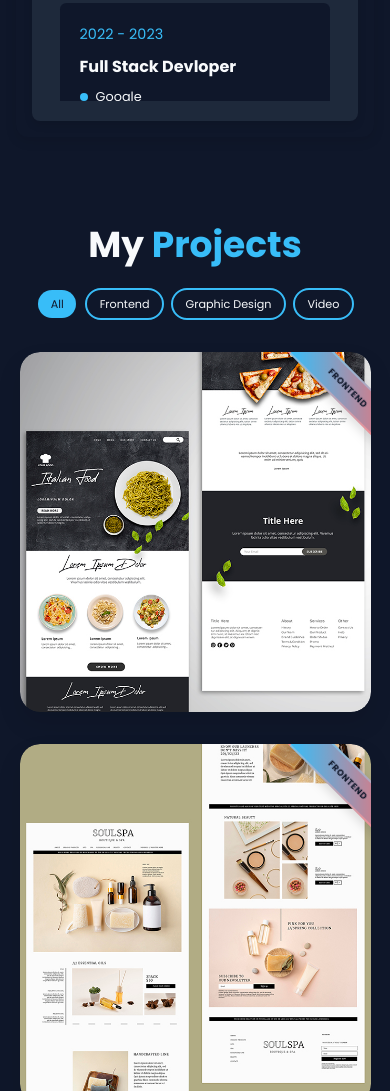
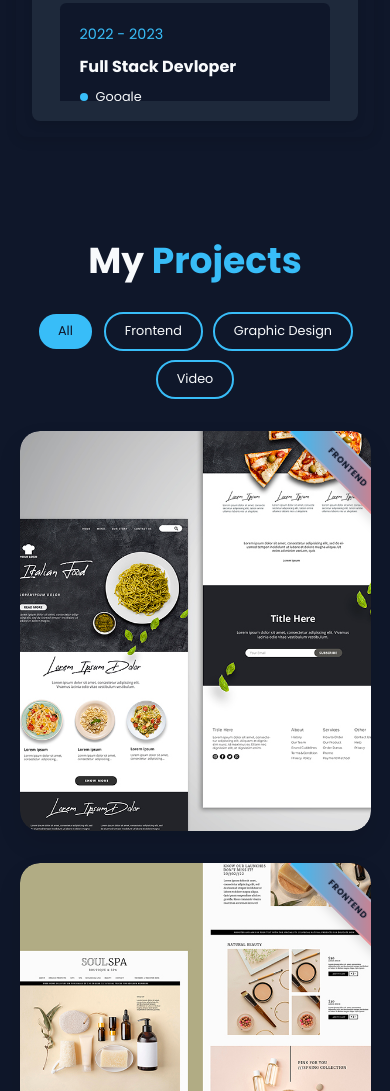
Before and after one commit to Alaa-Alaa-Alaa/portfolio1, a plain HTML site: page index.html in a window 390 px wide. Shown: the part 2882-3973 px from the top of the page. Drawn offline with nearby package versions, Linux system fonts and the light colour scheme.

Commit message:
Update style.css

```diff
--- a/css/style.css
+++ b/css/style.css
@@ -1,5 +1,6 @@
 @import url('https://fonts.googleapis.com/css2?family=Poppins:wght@400;500;700&display=swap');
 
+/* Reset & Global Styles */
 * {
   margin: 0;
   padding: 0;
@@ -17,7 +18,6 @@
   --main-color: #38bdf8;        /* أزرق سماوي زاهي كـ لون رئيسي */
   --white-color: #f8fafc;       /* أبيض نقي مائل للأزرق لراحة العين */
 }
-
 
 html {
   font-size: 51%;
@@ -81,7 +81,7 @@ section {
   background: var(--bg-color);
 }
 
-/* Home */
+/* Home Section */
 .home {
   display: flex;
   justify-content: center;
@@ -154,7 +154,7 @@ section {
   box-shadow: none;
 }
 
-
+/* Heading */
 .heading {
   font-size: 4.5rem;
   text-align: center;
@@ -182,17 +182,15 @@ section {
   text-align: center;
   border-radius: 15px;
   transition: all 0.4s ease-in-out;
+  border: 0.2rem solid var(--second-bg-color);
+  border-radius: 1rem;
 }
 
-.services-container .services-box {
-  border: 0.2rem solid var(--second-bg-color);
-  border-radius: 1rem;
-  transition: 0.5s;
-}
-
-.services-container .services-box:hover {
+.services-box:hover {
   border-color: var(--main-color);
   transform: scale(1.02);
+  translate: translateY(-8px);
+  box-shadow: 0 15px 40px rgba(0, 0, 0, 0.15);
 }
 
 .services-box::before {
@@ -214,11 +212,6 @@ section {
   top: -70%;
   left: -40%;
   opacity: 0.3;
-}
-
-.services-box:hover {
-  transform: translateY(-8px);
-  box-shadow: 0 15px 40px rgba(0, 0, 0, 0.15);
 }
 
 .services-box .icon {
@@ -304,7 +297,6 @@ section {
   width: 100%;
   height: 5rem;
   background: var(--main-color);
-  border: none;
   font-size: 1.6rem;
   color: var(--white-color);
   font-weight: 600;
@@ -472,15 +464,10 @@ section {
 }
 
 /* Portfolio */
-/* تنسيق قسم البورتفوليو */
-/* ------------------------------ */
-/*      تنسيقات المحفظة           */
-/* ------------------------------ */
 .portfolio {
   --card-height: 400px;
   --card-mobile-height: 300px;
   --filter-btn-height: 4.8rem;
-
   padding: 10rem 5% 4rem;
   background: var(--bg-color);
 }
@@ -492,9 +479,7 @@ section {
   margin-top: 4rem;
 }
 
-/* ------------------------------ */
-/*       قائمة التصفية            */
-/* ------------------------------ */
+/* Filter Menu */
 .filter-menu {
   display: flex;
   justify-content: center;
@@ -547,9 +532,7 @@ section {
   transform: scaleX(1);
 }
 
-/* ------------------------------ */
-/*           البطاقات            */
-/* ------------------------------ */
+/* Cards */
 .card {
   position: relative;
   height: var(--card-height);
@@ -607,9 +590,7 @@ section {
   justify-content: space-between;
 }
 
-/* ------------------------------ */
-/*        شارة المشروع           */
-/* ------------------------------ */
+/* Project Badge */
 .project-badge {
   position: absolute;
   top: 20px;
@@ -639,7 +620,6 @@ section {
   top: 18px;
 }
 
-/* تأثير دخول الشارة */
 @keyframes badgeEntrance {
   from {
     transform: rotate(45deg) translateX(100%);
@@ -656,9 +636,7 @@ section {
   animation-delay: 0.3s;
 }
 
-/* ------------------------------ */
-/*        تفاصيل المشروع         */
-/* ------------------------------ */
+/* Project Details */
 .project-details {
   display: flex;
   flex-direction: column;
@@ -764,9 +742,7 @@ section {
   color: var(--main-color);
 }
 
-/* ------------------------------ */
-/*          تقنيات المشروع        */
-/* ------------------------------ */
+/* Tech Stack */
 .tech-stack {
   display: flex;
   flex-wrap: wrap;
@@ -795,9 +771,7 @@ section {
   font-weight: 500;
 }
 
-/* ------------------------------ */
-/*         روابط المشروع         */
-/* ------------------------------ */
+/* Project Links */
 .project-links {
   display: flex;
   gap: 1.6rem;
@@ -839,9 +813,7 @@ section {
   transform: translateX(3px);
 }
 
-/* ------------------------------ */
-/*         تأثيرات الدخول         */
-/* ------------------------------ */
+/* Project Entrance Animation */
 @keyframes projectEntrance {
   from {
     opacity: 0;
@@ -858,104 +830,7 @@ section {
   animation-delay: calc(var(--index) * 0.1s);
 }
 
-/* ------------------------------ */
-/*          التجاوب               */
-/* ------------------------------ */
-@media (min-width: 1200px) {
-  .card {
-    --card-height: 420px;
-  }
-
-  .card-front img {
-    object-fit: contain;
-    padding: 20px;
-    background: var(--second-bg-color);
-  }
-}
-
-@media (max-width: 768px) {
-  .portfolio {
-    --card-height: var(--card-mobile-height);
-    padding: 8rem 5% 3rem;
-  }
-
-  .filter-menu {
-    gap: 0.8rem;
-    margin: 2rem 0;
-  }
-
-  .filter-btn {
-    height: 4rem;
-    padding: 0 1.6rem;
-    font-size: 1.4rem;
-  }
-
-  .card {
-    --card-height: 400px;
-  }
-
-  .card-back {
-    padding: 1.6rem;
-  }
-
-  .project-title {
-    font-size: 1.6rem;
-  }
-
-  .project-description {
-    font-size: 1rem;
-  }
-
-  .tech-item {
-    padding: 0.4rem 0.8rem;
-    font-size: 0.9rem;
-  }
-
-  .project-links a {
-    padding: 1rem 1.5rem;
-    font-size: 1.1rem;
-  }
-
-  .project-links a i {
-    font-size: 1.2rem;
-  }
-
-  .project-links {
-    flex-direction: column;
-    gap: 1rem;
-  }
-
-  .project-links a {
-    width: 100%;
-    justify-content: center;
-  }
-}
-
-@media (max-width: 480px) {
-  .portfolio-grid {
-    grid-template-columns: 1fr;
-  }
-
-  .card {
-    --card-height: 360px;
-  }
-
-  .project-content {
-    overflow-y: visible;
-    min-height: auto;
-  }
-
-  .project-links {
-    gap: 0.8rem;
-  }
-
-  .project-links a {
-    padding: 0.8rem 1rem;
-    font-size: 1rem;
-  }
-}
-
-/* Updated Contact Section */
+/* Contact Section */
 .contact-container {
   display: grid;
   grid-template-columns: 1fr;
@@ -978,7 +853,7 @@ section {
 
 .field-box {
   display: grid;
-  grid-template-columns: repeat(2, 1fr);
+  grid-template-columns: 1fr;
   gap: 1.5rem;
 }
 
@@ -1028,7 +903,6 @@ section {
 }
 
 /* Footer */
-/* تصميم فوتر بسيط وعصري باستخدام ألوان الموقع بحجم أقل ومسافات محسّنة */
 .site-footer {
   background-color: var(--bg-color);
   color: var(--white-color);
@@ -1054,7 +928,7 @@ section {
 
 .footer-column h3 {
   margin-bottom: 0.8rem;
-  font-size: 2rem;                      /* حجم العنوان تم تقليله قليلاً */
+  font-size: 2rem;
   border-bottom: 2px solid var(--main-color);
   padding-bottom: 0.4rem;
 }
@@ -1062,7 +936,7 @@ section {
 .footer-column p {
   margin-bottom: 1rem;
   line-height: 1.5;
-  font-size: 1.6rem;                    /* حجم النص تم تقليله قليلاً */
+  font-size: 1.6rem;
 }
 
 .footer-column ul {
@@ -1073,7 +947,7 @@ section {
 
 .footer-column ul li {
   margin-bottom: 0.8rem;
-  font-size: 1.6rem;                    /* تقليل حجم عناصر القائمة */
+  font-size: 1.6rem;
 }
 
 .footer-column ul li i {
@@ -1092,7 +966,7 @@ section {
   color: var(--main-color);
 }
 
-/* نموذج الاشتراك */
+/* Subscribe Form */
 .subscribe-form {
   display: flex;
   gap: 0.5rem;
@@ -1123,7 +997,7 @@ section {
   background-color: #11e61b;
 }
 
-/* أيقونات التواصل الاجتماعي */
+/* Social Icons */
 .social a {
   display: inline-block;
   margin-right: 1rem;
@@ -1136,7 +1010,7 @@ section {
   transform: scale(1.1);
 }
 
-/* أسفل الفوتر */
+/* Footer Bottom */
 .footer-bottom {
   text-align: center;
   margin-top: 2rem;
@@ -1146,27 +1020,18 @@ section {
   padding: 1rem 0;
 }
 
-
 /* Media Queries */
 @media screen and (max-width: 1200px) {
-  html {
-    font-size: 45%;
-  }
+  html { font-size: 45%; }
 }
 
 @media screen and (max-width: 992px) {
-  header {
-    padding: 2rem 4%;
-  }
-  section {
-    padding: 10rem 4% 2rem;
-  }
+  header { padding: 2rem 4%; }
+  section { padding: 10rem 4% 2rem; }
 }
 
 @media screen and (max-width: 810px) {
-  .contact-box .field-box {
-    grid-template-columns: 1fr;
-  }
+  .contact-box .field-box { grid-template-columns: 1fr; }
 }
 
 @media screen and (max-width: 768px) {
@@ -1187,9 +1052,7 @@ section {
     display: none;
     flex-direction: column;
   }
-  nav.active {
-    display: flex;
-  }
+  nav.active { display: flex; }
   nav a {
     display: block;
     margin: 1rem;
@@ -1200,40 +1063,22 @@ section {
     justify-content: center;
     gap: 2rem;
   }
-  .home-img .img-box {
-    width: 35rem;
-    height: 35rem;
-  }
+  .home-img .img-box { width: 35rem; height: 35rem; }
   .resume-container,
   .portfolio-container,
-  .contact-container {
-    grid-template-columns: 1fr;
-  }
-  .resume-container {
-    gap: 3rem;
-  }
-  .portfolio-container .portfolio-box:first-child {
-    order: 1;
-  }
-  .contact-box .field-box {
-    grid-template-columns: repeat(2, 1fr);
-  }
+  .contact-container { grid-template-columns: 1fr; }
+  .resume-container { gap: 3rem; }
+  .portfolio-container .portfolio-box:first-child { order: 1; }
+  .contact-box .field-box { grid-template-columns: repeat(2, 1fr); }
 }
 
 @media screen and (max-width: 600px) {
-  .home-img .img-box {
-    width: 30rem;
-    height: 30rem;
-  }
-  .contact-box .field-box {
-    grid-template-columns: 1fr;
-  }
+  .home-img .img-box { width: 30rem; height: 30rem; }
+  .contact-box .field-box { grid-template-columns: 1fr; }
 }
 
 @media screen and (max-width: 450px) {
-  html {
-    font-size: 50%;
-  }
+  html { font-size: 50%; }
 }
 
 @media screen and (max-width: 400px) {
@@ -1245,17 +1090,11 @@ section {
     text-align: center;
     padding-top: 10rem;
   }
-  .home-detail .btn-sci {
-    flex-direction: column-reverse;
-  }
+  .home-detail .btn-sci { flex-direction: column-reverse; }
   .home-detail .btn-sci .sci {
     margin-left: 0;
     margin-bottom: 2rem;
   }
-  .contact-box form {
-    padding: 2.5rem 3rem 3.5rem;
-  }
-  .contact-box h2 {
-    font-size: 3.5rem;
-  }
+  .contact-box form { padding: 2.5rem 3rem 3.5rem; }
+  .contact-box h2 { font-size: 3.5rem; }
 }
```
